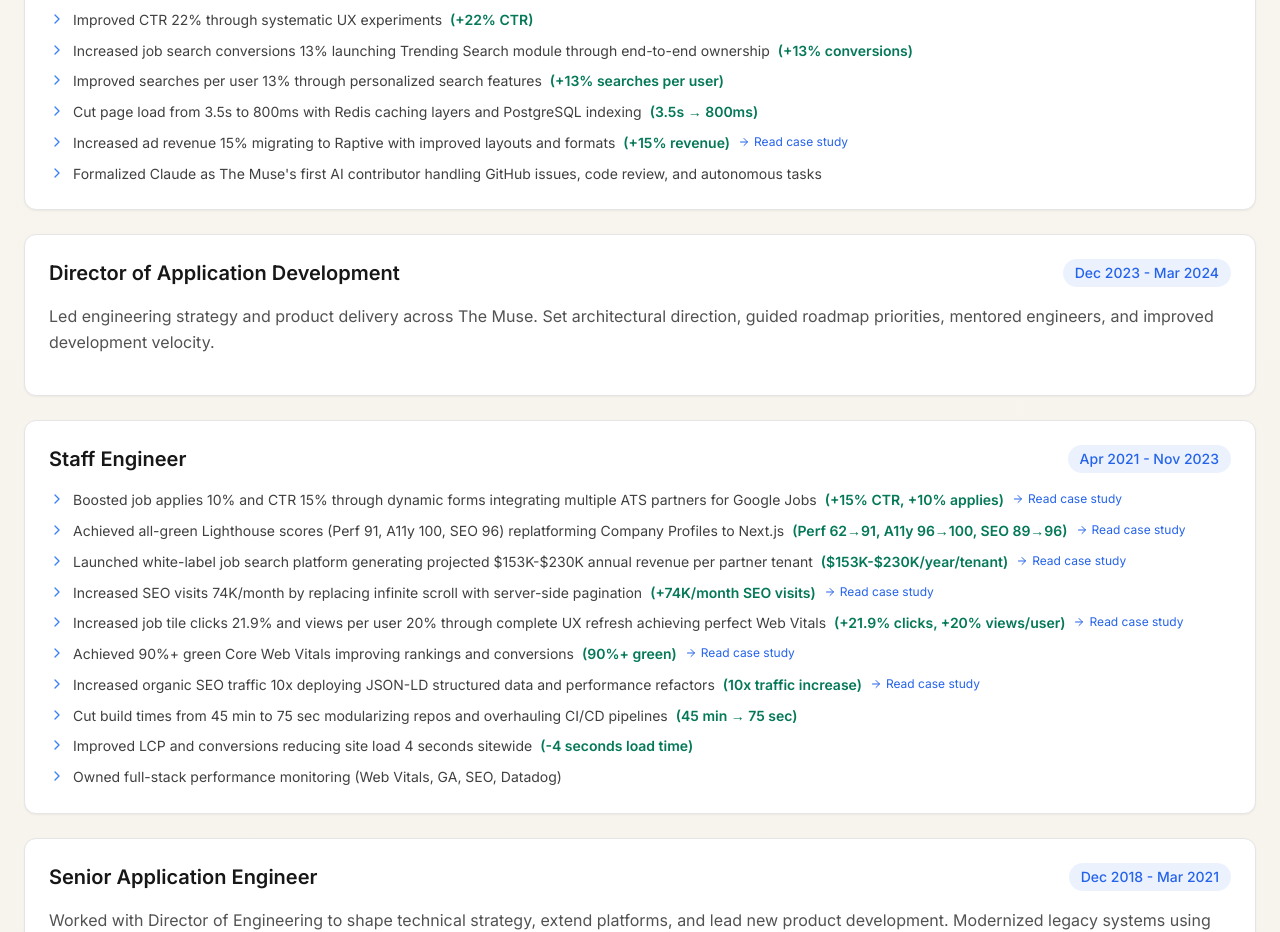
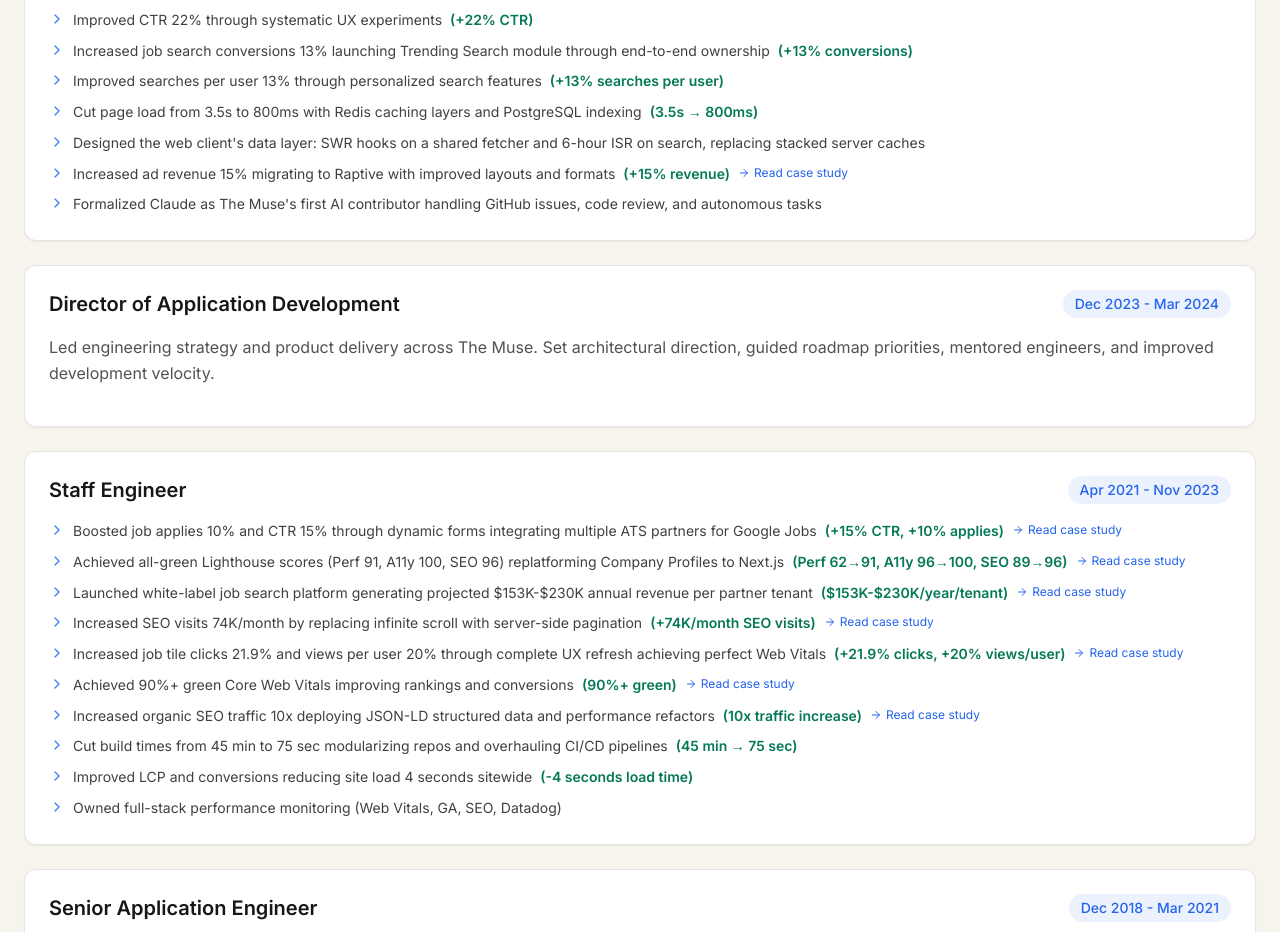
Before and after one commit to RichardDillman/RIchardDillman.com, a Next.js app: page /experience in a window 1280 px wide. Shown: the part 2020-2952 px from the top of the page. Built offline with nearby package versions, Linux system fonts and the light colour scheme.

Commit message:
Store the Muse data layer bullet and name GraphQL in the Madgex line

```diff
--- a/data/experience.ts
+++ b/data/experience.ts
@@ -208,6 +208,11 @@
             metrics: '3.5s → 800ms',
           },
           {
+            text: "Designed the web client's data layer: SWR hooks on a shared fetcher and 6-hour ISR on search, replacing stacked server caches",
+            resume:
+              "Designed the web client's data layer: SWR hooks on a shared fetcher and 6-hour ISR on search, replacing stacked server caches.",
+          },
+          {
             text: 'Increased ad revenue 15% migrating to Raptive with improved layouts and formats',
             resume:
               'Increased ad revenue 15% by migrating to Raptive with improved layouts and formats.',
@@ -242,7 +247,7 @@
           {
             text: 'Boosted job applies 10% and CTR 15% through dynamic forms integrating multiple ATS partners for Google Jobs',
             resume:
-              'Increased job applies 10% and CTR 15% by replacing Madgex, a third-party apply layer, with in-house ATS-integrated forms.',
+              'Increased job applies 10% and CTR 15% by replacing Madgex, a third-party GraphQL apply layer, with in-house ATS-integrated forms.',
             metrics: '+15% CTR, +10% applies',
             projectId: 'the-muse-direct-apply-forms',
           },
```
